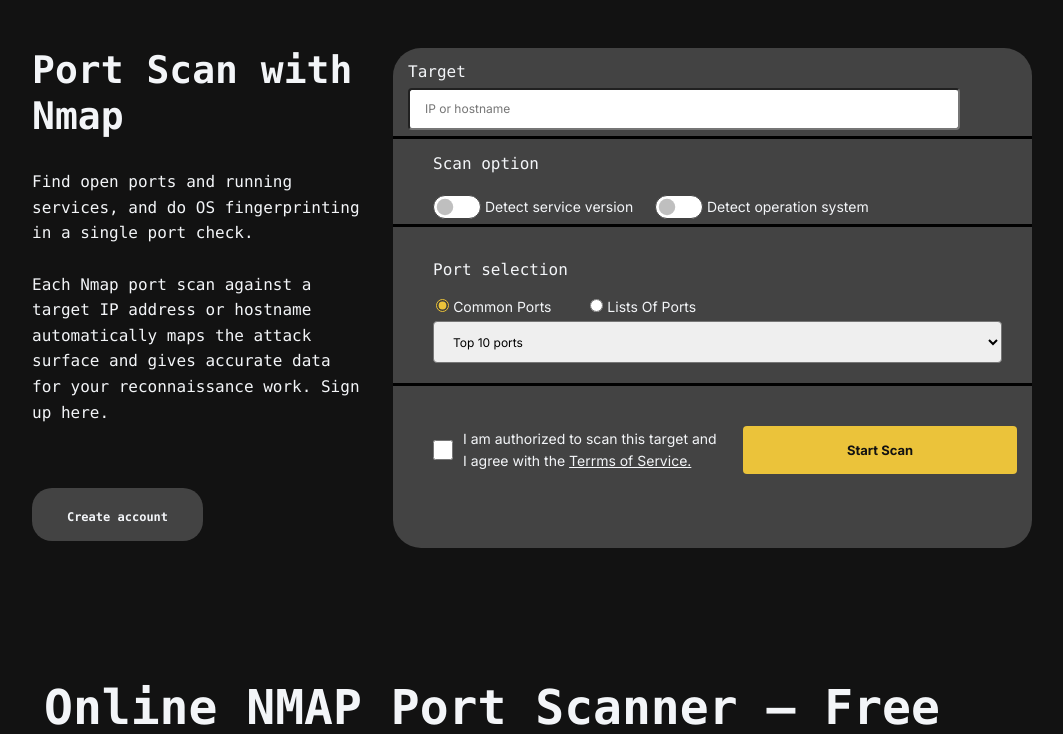
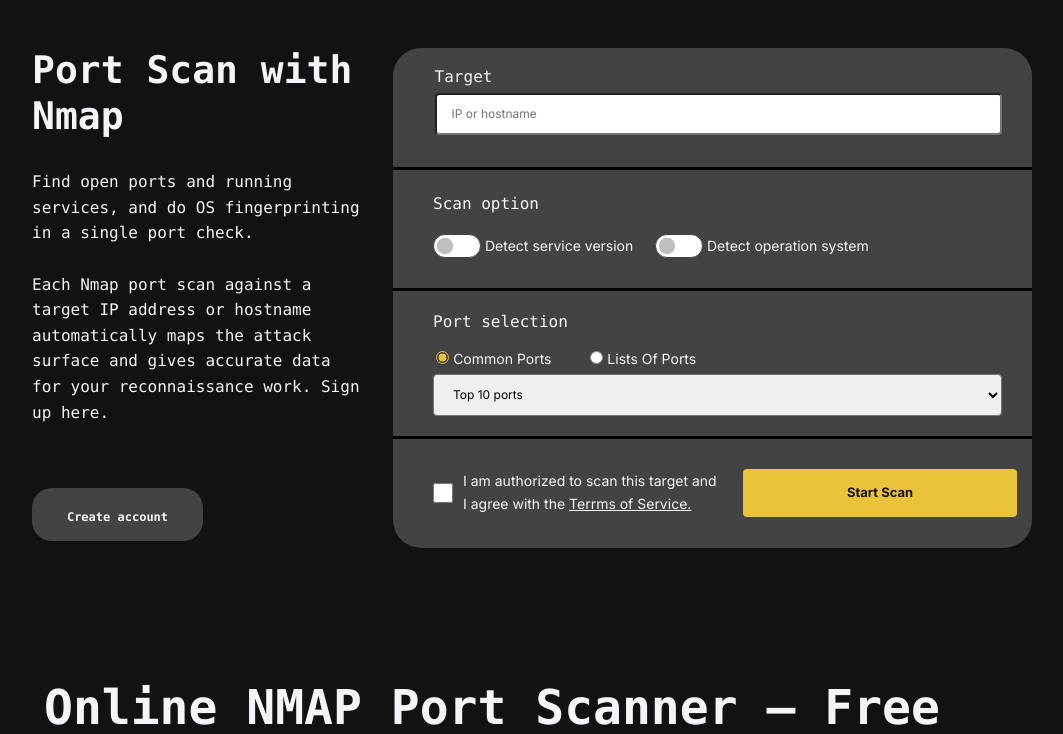
Before and after one commit to anasjag/LinuxToolBox, a Flask app: page /tools.html in a window 1280 px wide. Shown: the part 72-806 px from the top of the page, without its empty margins (108-1171 px from the left). Run offline with Flask 3, Linux system fonts and the light colour scheme; some libraries are stand-ins or nearby versions.

Commit message:
tools-style without mediaQ

```diff
--- a/static/css/tools.css
+++ b/static/css/tools.css
@@ -275,17 +275,17 @@
     justify-content: center;
     width: 100%;
     flex-direction: column;
-    padding-bottom: 5px;
   }
 }
 
 @media (min-width: 992px) {
   #tool_section1 {
+    padding-left: 0.6rem !important;
+    padding: inherit;
     width: 100%;
-    padding-bottom: 30px;
+    padding-bottom: 1rem;
     border-bottom-style: solid;
     border-bottom-color: var(--bs-emphasis-color);
-    margin-bottom: -18px;
   }
 }
 
@@ -297,7 +297,6 @@
     color: #f3f5f8;
     padding-left: 0px;
     margin-left: 40px;
-    margin-top: 30px;
     margin-bottom: 20px;
   }
 }
@@ -355,7 +354,6 @@
     height: 19px;
     color: #f3f5f8;
     padding-left: 0px;
-    margin-top: 30px;
     margin-bottom: 20px;
   }
 }
@@ -407,6 +405,7 @@
 }
 @media (min-width: 992px) {
   #tool_card_section3 {
+    padding-top: 0.8rem;
     border-bottom-style: solid;
     border-bottom-color: var(--bs-emphasis-color);
     display: flex;
--- a/templates/tools.html
+++ b/templates/tools.html
@@ -15,8 +15,8 @@
         </div>
 
         <!-- Content of the modal -->
-        <iframe src="{{url_for('pages.scan', command=command, target_ip=target_ip)}}" frameborder="0" name="Frame" width="100%" height="1180px" style="background-color: #121212; "
-            onload="hideLoading()"></iframe>
+        <iframe src="{{url_for('pages.scan', command=command, target_ip=target_ip)}}" frameborder="0" name="Frame"
+            width="100%" height="1180px" style="background-color: #121212; " onload="hideLoading()"></iframe>
     </div>
 </div>
 {%endif%}
@@ -38,7 +38,8 @@
                 <section id="tool_card" style="padding-bottom: 53px;margin-bottom: 35px;">
                     <section id="tool_section1">
                         <div class="mb-3"
-                            style="width: 95%; height: 42px; border-radius: 4px; padding-top: 11px; padding-bottom: 11px; padding-left: 15px; padding-right: 11px; margin-left: 0px; font-size: 12px;">
+                            style="padding-top: 1rem; padding-left: 2rem; border-radius: 4px; padding-top: 11px font-size: 12px;">
+                            <!-- style=""> -->
 
 
                             <form method="POST">
@@ -50,7 +51,7 @@
 
                         </div>
                     </section>
-                    <section id="tool_section2" style="padding-top: 0px;">
+                    <section id="tool_section2" style="padding-top: 1rem;">
                         <p class="font-monospace" id="tool_scan_option_p">Scan option</p>
                         <div style="display: flex;padding-bottom: 0px;margin-top: 0px;">
 
@@ -70,8 +71,7 @@
                     </section>
                     <section id="tool_card_section3">
                         <p class="font-monospace" id="tool_port_selection_p">Port selection</p>
-                        <div id="tool_radios"
-                            style="display: flex;padding-bottom: 0px;margin-top: 0px;margin-left: -40px;">
+                        <div id="tool_radios" style="display: flex;padding-bottom: 0px;margin-top: 0px;margin-left: 40">
                         </div>
                         <div class="custom-control custom-radio" style="display: flex;">
                             {{ form.radio_field(id="customRadio1", style=" display: flex;
@@ -84,7 +84,8 @@
 
                         {{form.topPorts(id="tool_card_input2", class="tool_inputs", placeholder="Top 10 ports",
                         style="display:block;")}}
-                        {{form.listPorts(id="tool_card_input3", class="tool_inputs", placeholder="e.g. 20, 22, 25, 80, 443", style="display: none;")}}
+                        {{form.listPorts(id="tool_card_input3", class="tool_inputs", placeholder="e.g. 20, 22, 25, 80,
+                        443", style="display: none;")}}
 
                         <script>
                             document.addEventListener('DOMContentLoaded', function () {
@@ -115,11 +116,13 @@
                             });
                         </script>
                         {% if form.listPorts.errors %}
-                        <p style="color: rgb(209,84,93); font-size:70%; line-height: 0.9; margin-top: 5px; margin-bottom: -15px">{{ form.listPorts.errors[0] }}</p>
+                        <p
+                            style="color: rgb(209,84,93); font-size:70%; line-height: 0.9; margin-top: 5px; margin-bottom: -15px">
+                            {{ form.listPorts.errors[0] }}</p>
                         {% endif %}
                     </section>
 
-                    <div id="tool_section3" style="display: flex;margin-top: 30px;">
+                    <div id="tool_section3" style="display: flex;margin-top: 20px;">
                         <div id="tool_checkbox_terms" class="custom-control custom-checkbox custom-control-inline"
                             style="display: flex; align-items: center;">
 
@@ -131,8 +134,6 @@
                                     Service.</span></label>
 
                         </div>
-
-
                         {{ form.submit(class="btn btn-primary shadow home_signup",id="tool_card_btn",
                         **{'data-bss-hover-animate':"pulse"})
                         }}
```
